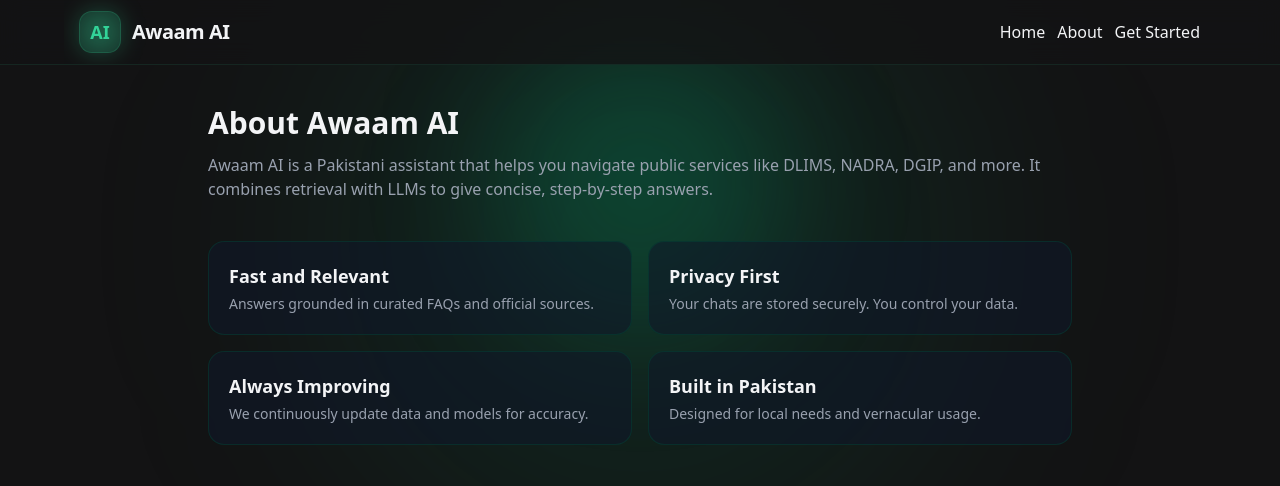
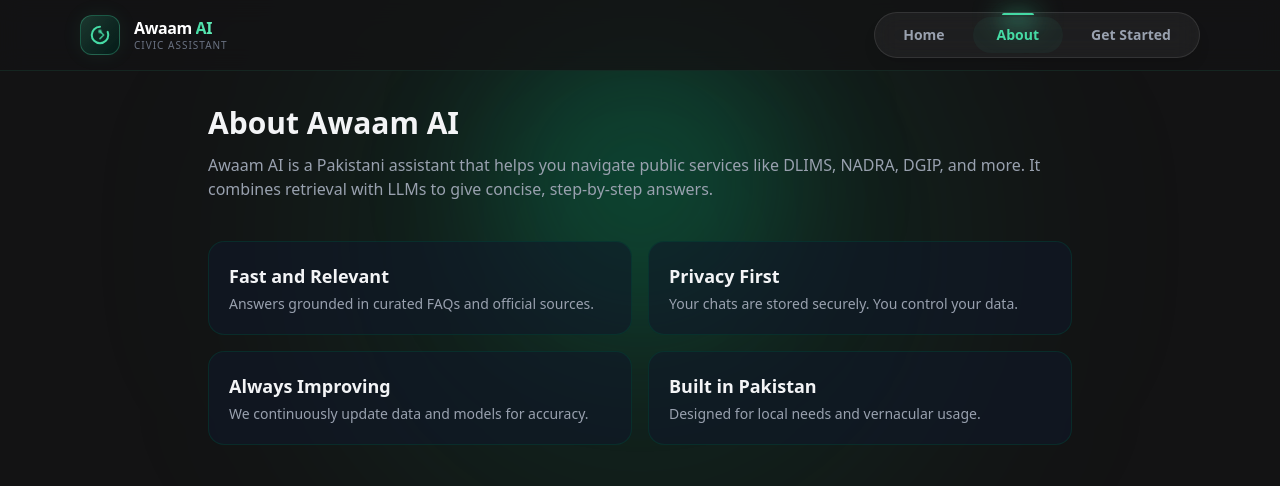
Before and after one commit to shahzaibahmadd/awaam-ai-frontend, a Next.js app: page /info in a window 1280 px wide. Shown: the top 486 px of the page. Built offline with nearby package versions, Linux system fonts and the light colour scheme.

Commit message:
Navbar Updated

```diff
--- a/components/ChatSubnav.js
+++ b/components/ChatSubnav.js
@@ -1,7 +1,13 @@
-export default function ChatSubnav({ onSelect, onToggleSidebar }) {
+import { useState } from 'react';
+import { motion } from 'framer-motion';
+
+export default function ChatSubnav({ activeTab: propActiveTab, onSelect, onToggleSidebar }) {
   const items = [
     'DLIMS', 'NADRA', 'DGIP', 'Zameen', 'ECP', 'FBR', 'SECP', 'PSP', 'Punjab Police'
   ];
+
+  const [localActiveTab, setLocalActiveTab] = useState(items[0]);
+  const activeTab = propActiveTab !== undefined ? propActiveTab : localActiveTab;
 
   return (
     <div className="sticky top-0 z-10 bg-gemini-bg pt-2">
@@ -15,15 +21,32 @@
             <path strokeLinecap="round" strokeLinejoin="round" d="M3.75 6.75h16.5M3.75 12h16.5m-16.5 5.25h16.5" />
           </svg>
         </button>
-        <div className="flex-grow flex gap-6 overflow-x-auto no-scrollbar py-3">
+        <div className="flex-grow flex gap-2 overflow-x-auto no-scrollbar py-3">
           {items.map((item) => (
             <button
               key={item}
-            onClick={() => onSelect?.(item)}
-            className="group relative whitespace-nowrap py-3 text-[14px] font-medium text-gemini-text-secondary hover:text-gemini-text transition-colors"
+              onClick={() => {
+                setLocalActiveTab(item);
+                onSelect?.(item);
+              }}
+              className={`relative cursor-pointer text-sm font-semibold px-4 py-2 rounded-full transition-colors whitespace-nowrap ${
+                activeTab === item ? 'text-[#46DBA5]' : 'text-gray-400 hover:text-[#46DBA5]'
+              }`}
             >
-            {item}
-            <span className="absolute bottom-0 left-0 w-full h-[2px] bg-gemini-green scale-x-0 group-hover:scale-x-100 transition-transform duration-300 origin-center rounded-full" />
+              <span className="relative z-10">{item}</span>
+              {activeTab === item && (
+                <motion.div
+                  layoutId="subnav-lamp"
+                  className="absolute inset-0 w-full bg-[#46DBA5]/5 rounded-full -z-0"
+                  initial={false}
+                  transition={{ type: "spring", stiffness: 300, damping: 30 }}
+                >
+                  <div className="absolute -top-1 left-1/2 -translate-x-1/2 w-8 h-[2px] bg-[#46DBA5] rounded-t-full">
+                    <div className="absolute w-12 h-6 bg-[#46DBA5]/20 rounded-full blur-md -top-2 -left-2" />
+                    <div className="absolute w-8 h-4 bg-[#46DBA5]/10 rounded-full blur-sm top-0" />
+                  </div>
+                </motion.div>
+              )}
             </button>
           ))}
         </div>
--- a/components/Navbar.js
+++ b/components/Navbar.js
@@ -44,44 +44,117 @@
 
 import Link from 'next/link';
 import { useRouter } from 'next/router';
-import { useState } from 'react';
+import { useState, useEffect } from 'react';
 import { useAuth } from '../context/AuthContext';
+import { motion } from 'framer-motion';
 
 export default function Navbar() {
   const { isLoggedIn, logout } = useAuth();
   const router = useRouter();
   const [menuOpen, setMenuOpen] = useState(false);
+  const [activeTab, setActiveTab] = useState('');
+
+  const navItems = isLoggedIn
+    ? [
+        { name: 'Dashboard', url: '/dashboard' },
+        { name: 'News', url: '/news' },
+        { name: 'Chat', url: '/chat' },
+        { name: 'Tracker', url: '/tracker' },
+        { name: 'Logout', url: '#', onClick: logout }
+      ]
+    : [
+        { name: 'Home', url: '/' },
+        { name: 'About', url: '/info' },
+        { name: 'Get Started', url: '/get-started' }
+      ];
+
+  useEffect(() => {
+    const currentItem = navItems.find(item => item.url !== '#' && router.pathname === item.url);
+    if (currentItem) {
+      setActiveTab(currentItem.name);
+    } else {
+      setActiveTab('');
+    }
+  }, [router.pathname, isLoggedIn]);
 
   return (
     <header className="fixed top-0 left-0 right-0 z-20 border-b border-gemini-green/10 bg-gemini-bg/80 backdrop-blur-md w-full max-w-full overflow-hidden">
       <nav className="mx-auto max-w-6xl w-full px-4 py-3 flex items-center justify-between overflow-hidden">
-        <Link href="/" className="inline-flex items-center gap-3 group shrink-0">
-          <span className="relative inline-flex h-10 w-10 items-center justify-center rounded-xl bg-gemini-green/15 ring-1 ring-gemini-green/30">
-            <span className="absolute inset-0 rounded-xl blur-md bg-gemini-green/30 group-hover:bg-gemini-green/40 transition-colors" />
-            <span className="text-lg font-bold text-gemini-green">AI</span>
-          </span>
-          <span className="text-lg sm:text-xl font-semibold tracking-tight text-gray-100">
-            Awaam AI
-          </span>
+        <Link href="/" className="shrink-0">
+          <div className="flex items-center gap-3.5 group cursor-pointer select-none">
+            {/* Dynamic Graphic Container */}
+            <div className="relative flex items-center justify-center w-10 h-10 rounded-xl bg-gradient-to-br from-[#46DBA5]/20 to-[#051e1a]/90 border border-[#46DBA5]/30 shadow-[0_0_20px_rgba(70,219,165,0.08)] group-hover:border-[#46DBA5]/60 group-hover:shadow-[0_0_25px_rgba(70,219,165,0.2)] transition-all duration-300 ease-out">
+
+              {/* Subtle Ambient Background Radial Glow inside the box */}
+              <div className="absolute inset-0 rounded-xl bg-gradient-to-tr from-[#46DBA5]/10 to-transparent opacity-0 group-hover:opacity-100 transition-opacity duration-500" />
+
+              {/* Geometric Tech-Crescent SVG */}
+              <svg
+                className="w-5.5 h-5.5 text-[#46DBA5] transform group-hover:scale-105 group-hover:-rotate-6 transition-all duration-300 ease-out"
+                viewBox="0 0 24 24"
+                fill="none"
+                stroke="currentColor"
+                strokeWidth="2.2"
+                strokeLinecap="round"
+                strokeLinejoin="round"
+              >
+                {/* Main sleek geometric curve */}
+                <path d="M12 3a9 9 0 1 0 9 9 9.75 9.75 0 0 0-.67-3.47" />
+                {/* Sharp inner AI nodes connecting path */}
+                <path d="M12 8l4 4-4 4" className="stroke-[1.8] opacity-80 group-hover:opacity-100 group-hover:translate-x-0.5 transition-all" />
+                {/* Micro floating tech spark node */}
+                <circle cx="12" cy="8" r="1" fill="#46DBA5" className="animate-pulse" />
+              </svg>
+
+              {/* Outer Blur Ring active on hover */}
+              <div className="absolute -inset-0.5 rounded-xl bg-[#46DBA5]/20 opacity-0 group-hover:opacity-100 blur-md transition-all duration-300 -z-10" />
+            </div>
+
+            {/* Brand Text Typography Layout */}
+            <div className="flex flex-col">
+              <span className="text-base font-bold tracking-tight text-white leading-tight">
+                Awaam <span className="bg-gradient-to-r from-[#46DBA5] to-emerald-300 bg-clip-text text-transparent">AI</span>
+              </span>
+              <span className="text-[10px] font-medium tracking-widest text-gray-500 uppercase transition-colors group-hover:text-gray-400">
+                Civic Assistant
+              </span>
+            </div>
+          </div>
         </Link>
 
-        <div className="hidden md:flex items-center gap-3">
-          {!isLoggedIn && (
-            <>
-              <Link href="/" className="nav-link">Home</Link>
-              <Link href="/info" className="nav-link">About</Link>
-              <Link href="/get-started" className="button-primary">Get Started</Link>
-            </>
-          )}
-          {isLoggedIn && (
-            <>
-              <Link href="/dashboard" className={`nav-link ${router.pathname === '/dashboard' ? 'active' : ''}`}>Dashboard</Link>
-              <Link href="/news" className={`nav-link ${router.pathname === '/news' ? 'active' : ''}`}>News</Link>
-              <Link href="/chat" className={`nav-link ${router.pathname === '/chat' ? 'active' : ''}`}>Chat</Link>
-              <Link href="/tracker" className={`nav-link ${router.pathname === '/tracker' ? 'active' : ''}`}>Tracker</Link>
-              <button onClick={logout} className="button-danger">Logout</button>
-            </>
-          )}
+        {/* Desktop Navigation */}
+        <div className="hidden md:flex items-center gap-1 bg-white/5 border border-white/10 backdrop-blur-md py-1 px-1 rounded-full shadow-lg">
+          {navItems.map((item) => (
+            <Link
+              key={item.name}
+              href={item.url}
+              onClick={(e) => {
+                if (item.onClick) {
+                  e.preventDefault();
+                  item.onClick();
+                }
+                setActiveTab(item.name);
+              }}
+              className={`relative cursor-pointer text-sm font-semibold px-6 py-2 rounded-full transition-colors ${
+                activeTab === item.name ? 'text-[#46DBA5]' : 'text-gray-400 hover:text-[#46DBA5]'
+              }`}
+            >
+              <span className="relative z-10">{item.name}</span>
+              {activeTab === item.name && (
+                <motion.div
+                  layoutId="navbar-lamp"
+                  className="absolute inset-0 w-full bg-[#46DBA5]/5 rounded-full -z-0"
+                  initial={false}
+                  transition={{ type: "spring", stiffness: 300, damping: 30 }}
+                >
+                  <div className="absolute -top-1 left-1/2 -translate-x-1/2 w-8 h-[2px] bg-[#46DBA5] rounded-t-full">
+                    <div className="absolute w-12 h-6 bg-[#46DBA5]/20 rounded-full blur-md -top-2 -left-2" />
+                    <div className="absolute w-8 h-4 bg-[#46DBA5]/10 rounded-full blur-sm top-0" />
+                  </div>
+                </motion.div>
+              )}
+            </Link>
+          ))}
         </div>
 
         <button aria-label="Menu" className="md:hidden text-gray-200 hover:text-white transition-colors shrink-0 p-1" onClick={() => setMenuOpen(v => !v)}>
@@ -94,46 +167,29 @@
       {/* Mobile menu */}
       <div className={`md:hidden transition-all duration-300 ease-in-out ${menuOpen ? 'max-h-96 opacity-100 py-3 border-t border-gray-800' : 'max-h-0 opacity-0 overflow-hidden'} bg-gray-900/95 backdrop-blur-xl`}>
         <div className="px-4 flex flex-col gap-2">
-          {!isLoggedIn && (
-            <>
-              <Link href="/" className="nav-link w-full">Home</Link>
-              <Link href="/info" className="nav-link w-full">About</Link>
-              <Link href="/get-started" className="button-primary w-full text-left">Get Started</Link>
-            </>
-          )}
-          {isLoggedIn && (
-            <>
-              <Link href="/dashboard" className={`nav-link w-full ${router.pathname === '/dashboard' ? 'active' : ''}`}>Dashboard</Link>
-              <Link href="/news" className={`nav-link w-full ${router.pathname === '/news' ? 'active' : ''}`}>News</Link>
-              <Link href="/chat" className={`nav-link w-full ${router.pathname === '/chat' ? 'active' : ''}`}>Chat</Link>
-              <Link href="/tracker" className={`nav-link w-full ${router.pathname === '/tracker' ? 'active' : ''}`}>Tracker</Link>
-              <button onClick={logout} className="button-danger w-full text-left">Logout</button>
-            </>
-          )}
+          {navItems.map((item) => (
+            <Link
+              key={item.name}
+              href={item.url}
+              onClick={(e) => {
+                if (item.onClick) {
+                  e.preventDefault();
+                  item.onClick();
+                }
+                setActiveTab(item.name);
+                setMenuOpen(false);
+              }}
+              className={`w-full text-left px-4 py-2 rounded-full text-sm font-semibold transition-colors block ${
+                activeTab === item.name ? 'bg-[#46DBA5]/10 text-[#46DBA5]' : 'text-gray-400 hover:text-[#46DBA5]'
+              }`}
+            >
+              {item.name}
+            </Link>
+          ))}
         </div>
       </div>
 
       <style jsx>{`
-        .nav-link {
-          @apply relative px-3 py-2 text-sm md:text-[18px] rounded-md text-gray-300 hover:text-white transition-all duration-200;
-        }
-        .nav-link::after {
-          content: '';
-          position: absolute;
-          width: 0;
-          height: 2px;
-          bottom: 0;
-          left: 0;
-          background-color: #46DBA5; /* vibrant logo green highlight */
-          transition: width 0.3s ease;
-        }
-        .nav-link:hover::after, .nav-link.active::after {
-          width: 100%;
-        }
-        .nav-link.active {
-          color: white;
-          font-weight: 600;
-        }
         .button-primary {
           @apply px-4 py-2 rounded-md text-sm md:text-[18px] font-bold bg-[#46DBA5] text-teal-950 hover:bg-[#3bb88b] transition-all duration-200 hover:scale-105 hover:shadow-lg hover:shadow-[#46DBA5]/25;
         }
--- a/package.json
+++ b/package.json
@@ -10,7 +10,9 @@
   "dependencies": {
     "@heroicons/react": "^2.2.0",
     "axios": "^1.12.2",
+    "framer-motion": "^12.40.0",
     "gsap": "^3.15.0",
+    "lucide-react": "^1.20.0",
     "next": "15.5.9",
     "react": "19.1.0",
     "react-dom": "19.1.0",
```
Also changed, not shown: image.png (added), 1 other file (tests, documents, lock files or other folders). Lines whose indentation alone changed are shown as unchanged.
